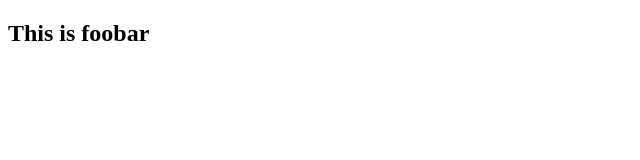
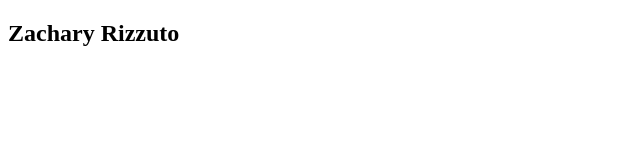
Before and after one commit to ZachRizzuto/Git101assignment, a plain HTML site: page index.html in a window 1280 px wide. Shown: the whole page, without its empty margins (0-640 px from the left). Drawn offline with Linux system fonts and the light colour scheme.

Commit message:
updated h2 with my name

```diff
--- a/index.html
+++ b/index.html
@@ -4,6 +4,6 @@
     <title>I'm committed</title>
   </head>
   <body>
-    <h2>This is foobar</h2>
+    <h2>Zachary Rizzuto</h2>
   </body>
 </html>
```
